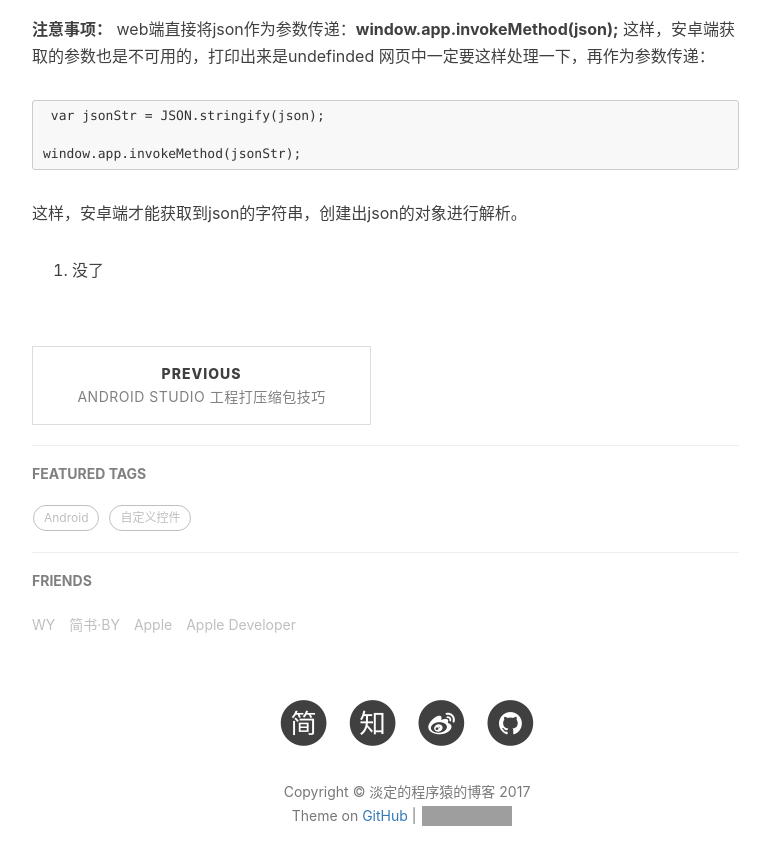
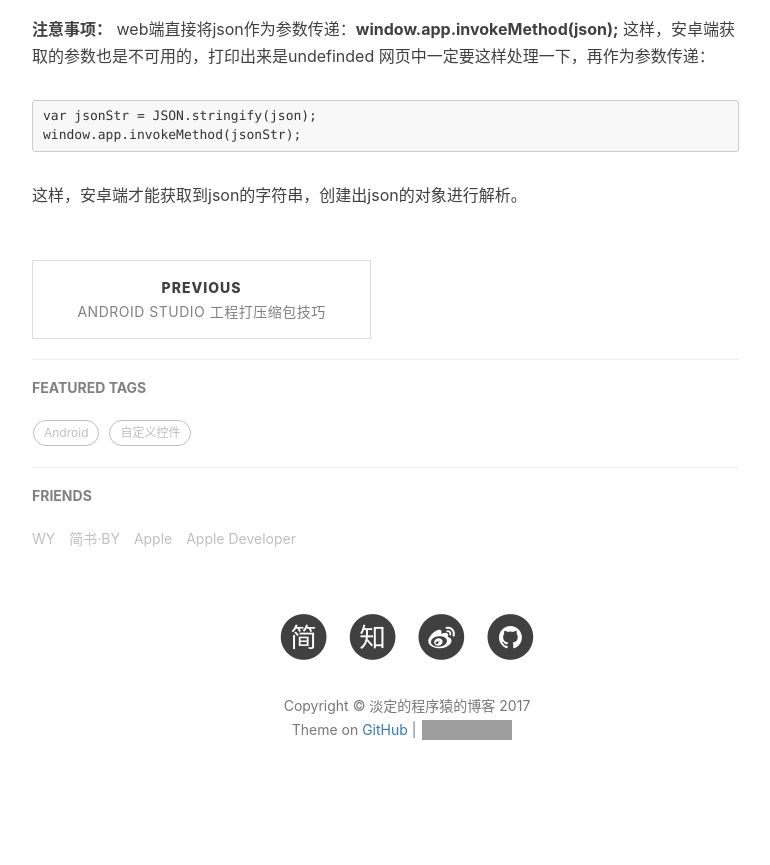
Before and after one commit to 976112643/976112643.github.io, a Jekyll site: the page built from _posts/2017-8-30-the-post-8663.md, in a window 1280 px wide and 900 px high, scrolled down 1417 px. Shown: the top 865 px of the window, without its empty margins (233-1003 px from the left). Built offline with Jekyll 4.4.1, drawn with Linux system fonts in a browser that asks for light colours; nearby versions of some CDN libraries; comment, search, counter and statistics services are not loaded; after the commit the page ends 2251 px from its top, so only the background shows below that; grey boxes are pictures that could not be loaded.

Commit message:
update from Jekyller

````diff
--- a/_posts/2017-8-30-the-post-8663.md
+++ b/_posts/2017-8-30-the-post-8663.md
@@ -72,12 +72,8 @@ web端直接将json作为参数传递：**window.app.invokeMethod(json);**
 网页中一定要这样处理一下，再作为参数传递：
 
 
-```
- var jsonStr = JSON.stringify(json);
-
-window.app.invokeMethod(jsonStr);
-```
+	var jsonStr = JSON.stringify(json);
+	window.app.invokeMethod(jsonStr);
 
 
 这样，安卓端才能获取到json的字符串，创建出json的对象进行解析。
-6. 没了
````
Also changed, not shown: other parts of _posts/2017-8-30-the-post-8663.md (+1 -1 lines).
